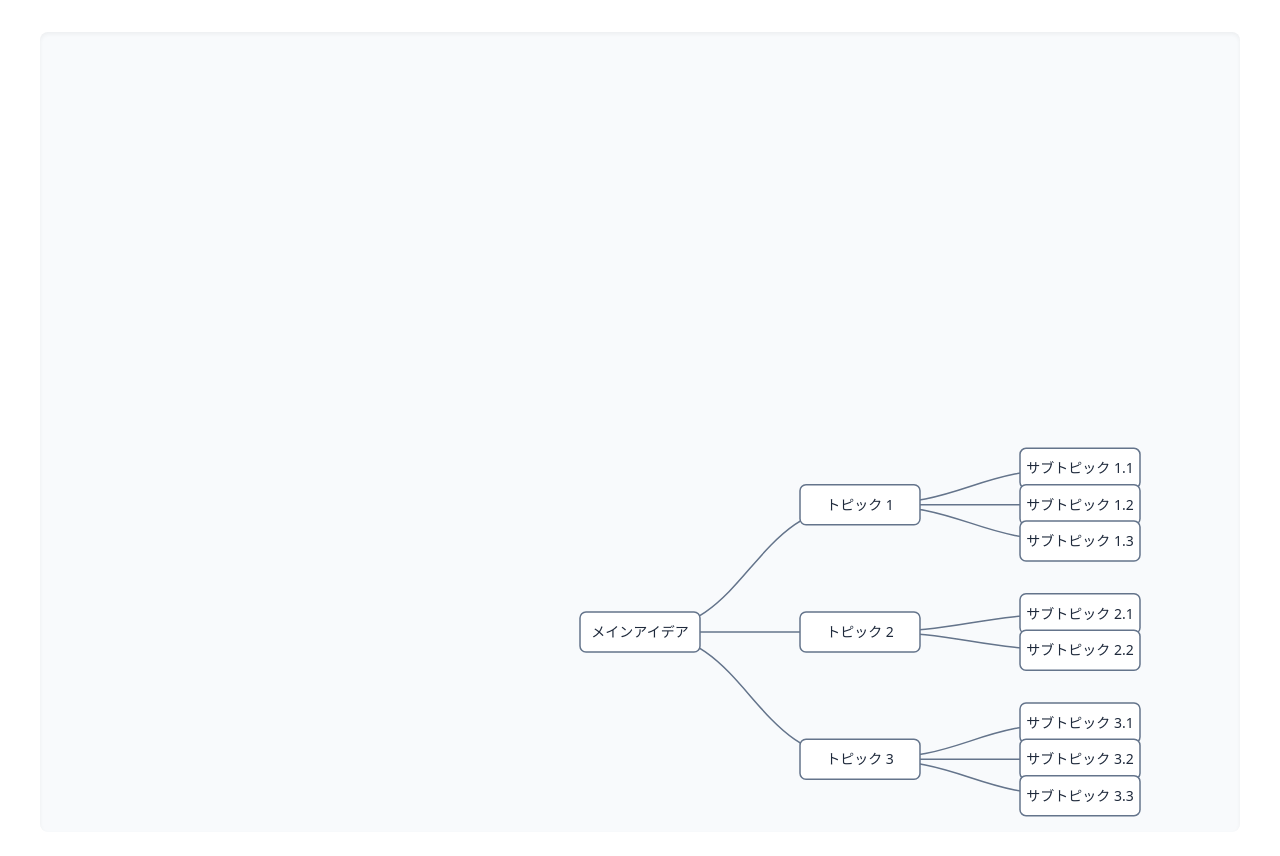
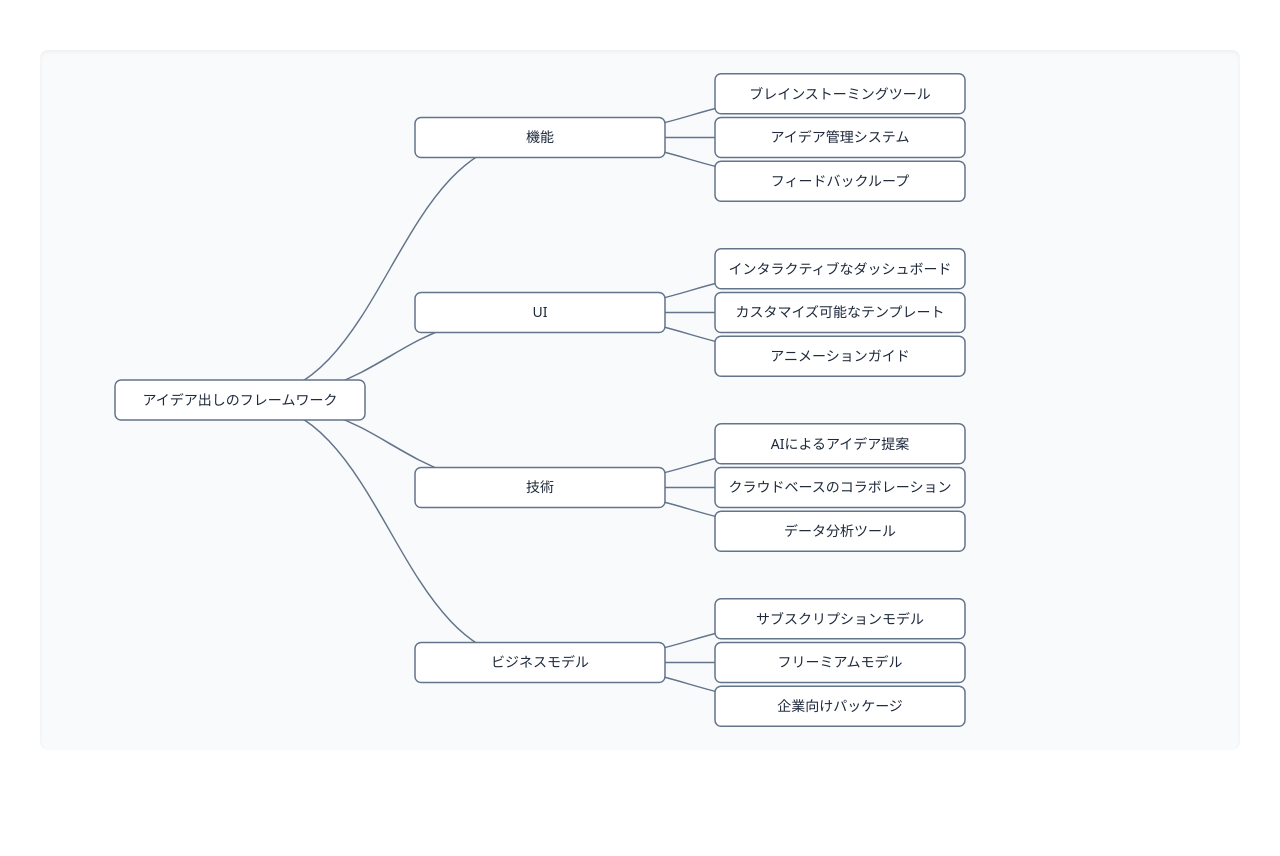
Before and after one commit to yabanin/idea-crew, a React (Vite) app in the folder frontend/: page / in a window 1280 px wide. Shown: the top 856 px of the page. After the commit the page ends 800 px from the top, so only its background shows below. Built offline with nearby package versions, Linux system fonts and the light colour scheme.

Commit message:
Update MindMap component dimensions and enhance sample mind map data with new topics and structure

```diff
--- a/frontend/src/components/MindMap.tsx
+++ b/frontend/src/components/MindMap.tsx
@@ -16,19 +16,19 @@ const MindMap: React.FC<MindMapProps> = ({ data }) => {
     d3.select(svgRef.current).selectAll("*").remove();
 
     const width = 1200;
-    const height = 800;
-    const nodeWidth = 120;
+    const height = 700;
+    const nodeWidth = 250;
     const nodeHeight = 40;
 
     const svg = d3.select(svgRef.current)
       .attr('width', width)
-      .attr('height', height);
+      .attr('height', height)
 
     const g = svg.append('g')
       .attr('transform', `translate(${width / 2},${height / 2})`);
 
     const tree = d3.tree<MindMapNode>()
-      .size([height / 2, width / 2 - 160])
+      .size([height, width / 2])
       .separation((a, b) => (a.parent === b.parent ? 1 : 2));
 
     const root = d3.hierarchy(data);
@@ -37,8 +37,8 @@ const MindMap: React.FC<MindMapProps> = ({ data }) => {
 
     // Custom curve for links
     const diagonal = d3.linkHorizontal<any, any>()
-      .x(d => d.y)
-      .y(d => d.x);
+      .x(d => d.y - 400)
+      .y(d => d.x - 350);
 
     // Add links
     g.selectAll('path')
@@ -55,7 +55,7 @@ const MindMap: React.FC<MindMapProps> = ({ data }) => {
       .data(nodes)
       .enter()
       .append('g')
-      .attr('transform', d => `translate(${d.y},${d.x})`);
+      .attr('transform', d => `translate(${d.y - 400},${d.x - 350})`);
 
     // Node rectangles
     node.append('rect')
--- a/frontend/src/data/mindmapData.ts
+++ b/frontend/src/data/mindmapData.ts
@@ -2,32 +2,43 @@ import { MindMapNode } from "../types";
 
 export const sampleMindMapData: MindMapNode = {
     id: "root",
-    name: "メインアイデア",
+    name: "アイデア出しのフレームワーク",
     children: [
       {
         id: "1",
-        name: "トピック 1",
+        name: "機能",
         children: [
-          { id: "1-1", name: "サブトピック 1.1" },
-          { id: "1-2", name: "サブトピック 1.2" },
-          { id: "1-3", name: "サブトピック 1.3" },
+          { id: "1-1", name: "ブレインストーミングツール" },
+          { id: "1-2", name: "アイデア管理システム" },
+          { id: "1-3", name: "フィードバックループ" },
         ]
       },
       {
         id: "2",
-        name: "トピック 2",
+        name: "UI",
         children: [
-          { id: "2-1", name: "サブトピック 2.1" },
-          { id: "2-2", name: "サブトピック 2.2" },
+          { id: "2-1", name: "インタラクティブなダッシュボード" },
+          { id: "2-2", name: "カスタマイズ可能なテンプレート" },
+          { id: "2-3", name: "アニメーションガイド" },
         ]
       },
       {
         id: "3",
-        name: "トピック 3",
+        name: "技術",
         children: [
-          { id: "3-1", name: "サブトピック 3.1" },
-          { id: "3-2", name: "サブトピック 3.2" },
-          { id: "3-3", name: "サブトピック 3.3" },
+          { id: "3-1", name: "AIによるアイデア提案" },
+          { id: "3-2", name: "クラウドベースのコラボレーション" },
+          { id: "3-3", name: "データ分析ツール" },
+        ]
+      }
+      ,
+      {
+        id: "4",
+        name: "ビジネスモデル",
+        children: [
+          { id: "4-1", name: "サブスクリプションモデル" },
+          { id: "4-2", name: "フリーミアムモデル" },
+          { id: "5-3", name: "企業向けパッケージ" },
         ]
       }
     ]
```
